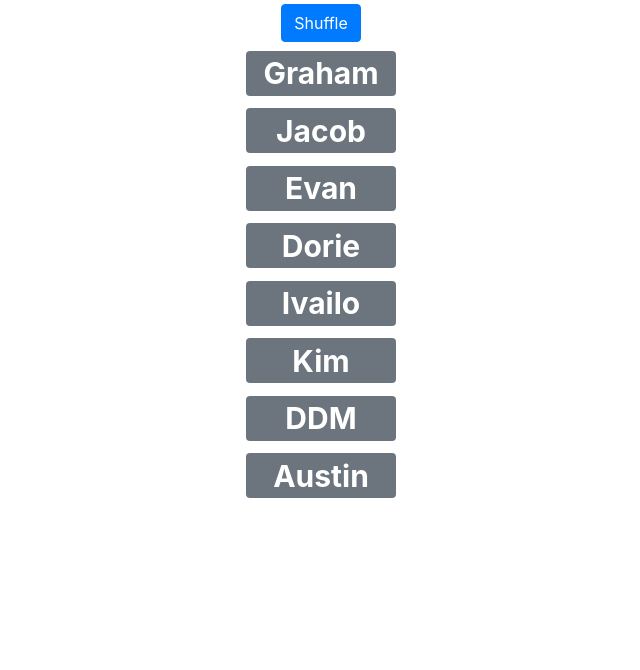
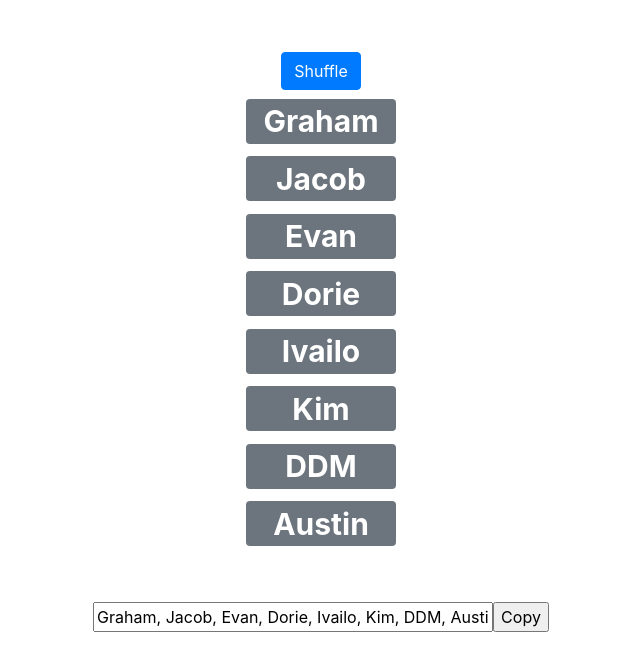
Before and after one commit to austinwong3/StandUpShuffle, a React (Create React App) app: page / in a window 1280 px wide. Shown: the top 670 px of the page, without its empty margins (319-959 px from the left). Built offline with nearby package versions, Linux system fonts and the light colour scheme.

Commit message:
Add list copying

```diff
--- a/src/App.js
+++ b/src/App.js
@@ -20,7 +20,7 @@ function App() {
     //     </a>
     //   </header>
     // </div>
-    <div class="d-flex justify-content-center">
+    <div class="d-flex justify-content-center m-5">
       <ShufflePage/>
     </div>
   );
--- a/src/Components/ShufflePage.js
+++ b/src/Components/ShufflePage.js
@@ -15,12 +15,21 @@ class ShufflePage extends Component{
         this.setState({lcd: this.state.lcd.sort(() => Math.random() - 0.5)})
     }
 
+    copy(e){
+        e.preventDefault()
+        navigator.clipboard.writeText(this.state.lcd.toString().replace(/,/g, ', '))
+    }
+
     render(){
         return(
             <div class="d-flex flex-column align-items-center">
                 <button class="btn btn-primary m-1" onClick={this.shuffleMembers.bind(this)}>Shuffle</button>
                     {this.state.lcd.map((member) =>
-                        <h1><span style={{width: '150px'}}class='badge badge-secondary'>{member}</span></h1>)}
+                        <h1><span style={{width: '150px'}} class='badge badge-secondary'>{member}</span></h1>)}
+                <form class= 'm-5' onSubmit= {this.copy.bind(this)}>
+                    <input style={{width: '400px'}} value={this.state.lcd.toString().replace(/,/g, ', ')}></input>
+                    <input type='submit' value='Copy' className='submitBtn'/>
+                </form>
             </div>
         )
     }
```
